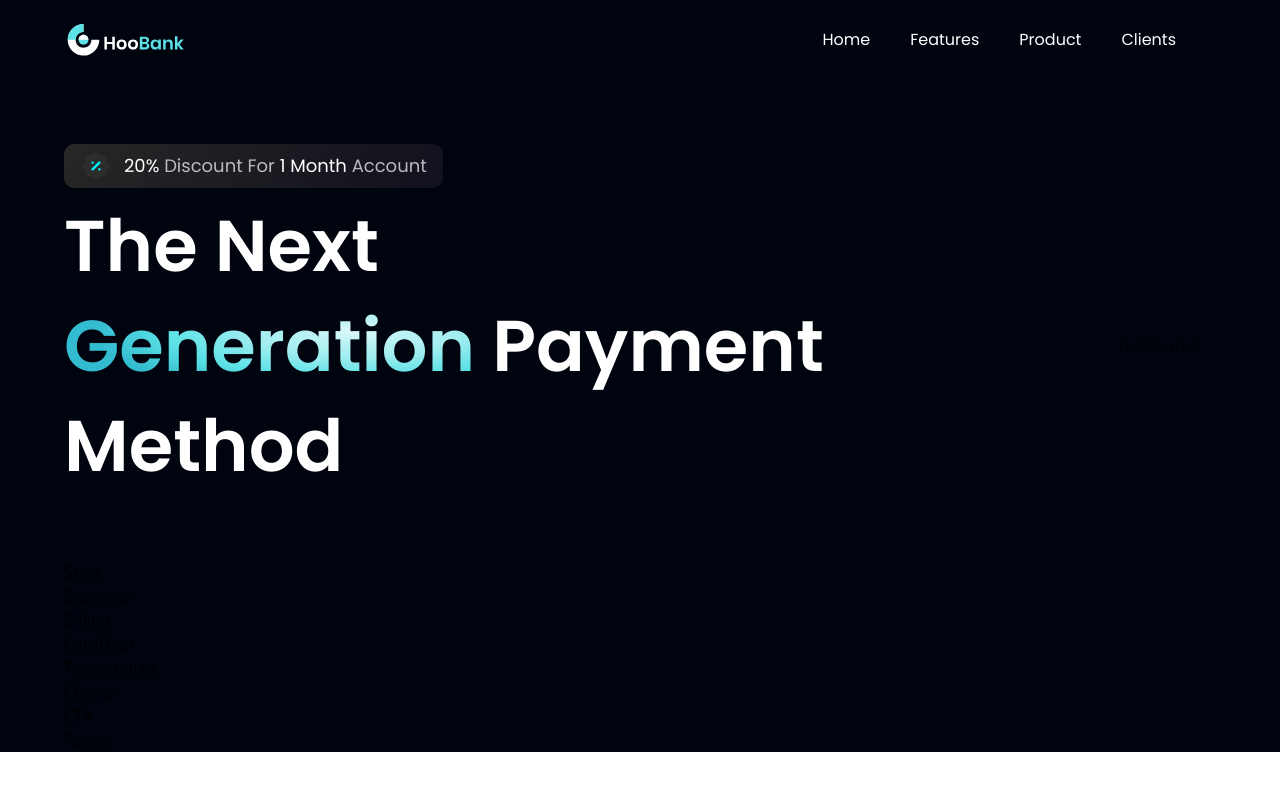
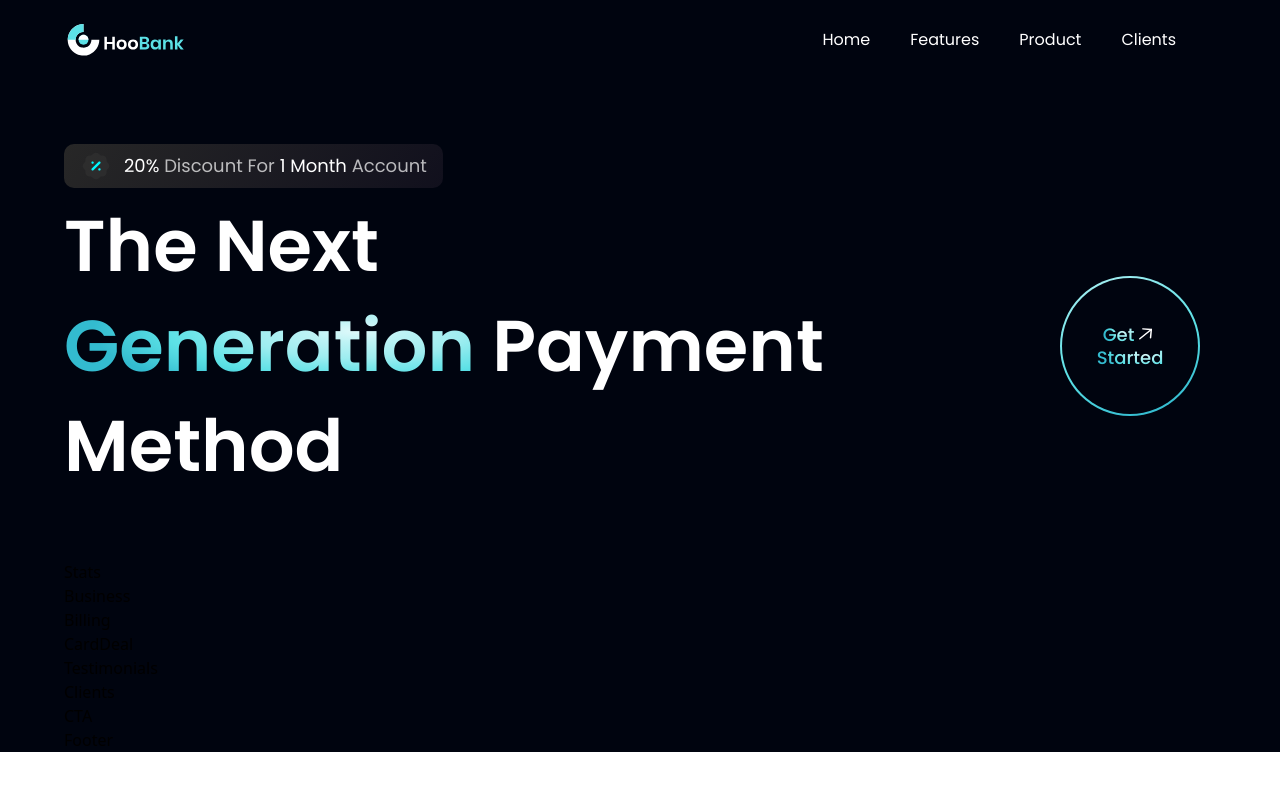
Before and after one commit to RUKUNDO-Prince/banking-website, a React (Vite) app: page / in a window 1280 px wide. Shown: the top 790 px of the page. Built offline with nearby package versions, Linux system fonts and the light colour scheme.

Commit message:
a react banking website

```diff
--- a/src/components/GetStarted.jsx
+++ b/src/components/GetStarted.jsx
@@ -1,11 +1,22 @@
 import React from 'react'
+import styles from "../style";
+import { arrowUp } from "../assets";
 
-const GetStarted = () => {
-  return (
-    <div>
-      GetStarted
+const GetStarted = () =>
+  (
+    <div className={`${styles.flexCenter} w-[140px] h-[140px] rounded-full bg-blue-gradient p-[2px] cursor-pointer`}>
+      <div className={`${styles.flexCenter} flex-col bg-primary w-[100%] h-[100%] rounded-full `}>
+        <div className={`${styles.flexStart} flex-row`}>
+          <p className='font-poppins font-medium text-[18px] leading-[23px]'>
+            <span className='text-gradient'>Get</span>
+          </p>
+            <img src={arrowUp} alt="arrowUp" className='w-[23px] h-[23px] object-contain' />
+        </div>
+        <p className='font-poppins font-medium text-[18px] leading-[23px]'>
+          <span className='text-gradient'>Started</span>
+        </p>
+      </div>
     </div>
   )
-}
 
 export default GetStarted
```
